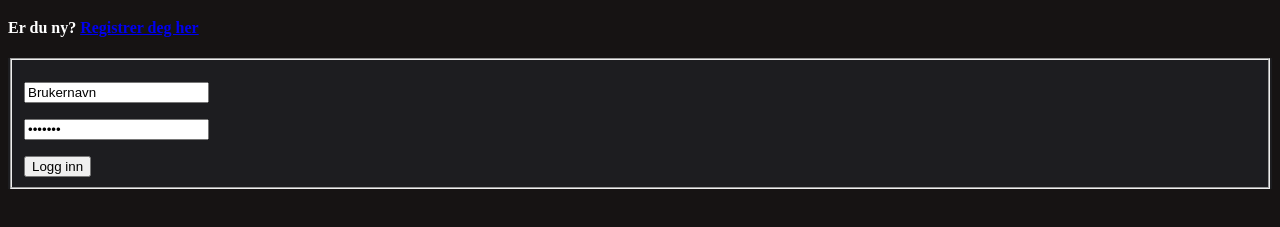
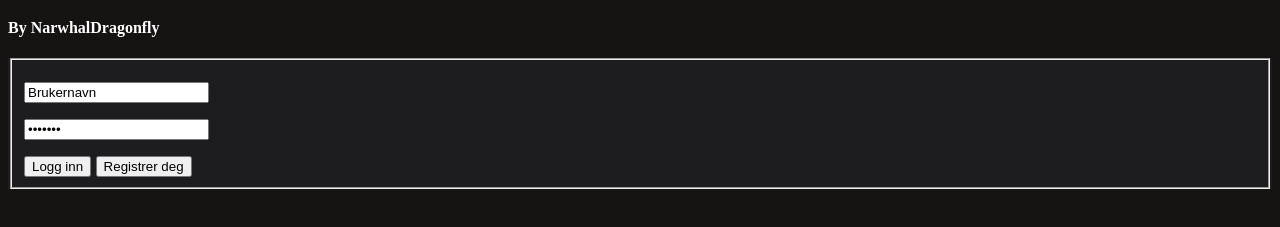
Before and after one commit to Meepception/A-List, a plain HTML site: page indeks/LoggInn.html in a window 1280 px wide. Shown: the part 61-288 px from the top of the page. Drawn offline with Linux system fonts and the light colour scheme.

Commit message:
Update LoggInn.html

```diff
--- a/indeks/LoggInn.html
+++ b/indeks/LoggInn.html
@@ -19,7 +19,7 @@
 
  <body>
  <h1 style="color: white; font-family: Bahnschrift;">A-LIST</h1>
-  <h4 style="color: white; font-family: Bahnschrift;">Er du ny? <a href="#">Registrer deg her</h4>
+ <h4 style="color: white; font-family: Bahnschrift;">By NarwhalDragonfly</h4>
  </body>
 
  <head>
@@ -30,16 +30,12 @@
 
  <div id="login">
 
- <form action="javascript:void(0);" method="get">
-
  <fieldset class="clearfix">
 
  <p><span class="arial"></span><input type="text" value="Brukernavn" onBlur="if(this.value == '') this.value = 'Brukernavn'" onFocus="if(this.value == 'Brukernavn') this.value = ''" required></p>
  <p><span class="arial"></span><input type="password"  value="Passord" onBlur="if(this.value == '') this.value = 'Passord'" onFocus="if(this.value == 'Passord') this.value = ''" required></p>
- <button onclick="window.location.href='Bruker.html'">Logg inn</button>
+ <button onclick="window.location.href='Bruker.html'">Logg inn</button> <button onclick="window.location.href='RegistrerDeg.html'">Registrer deg</button>
 
  </fieldset>
 
- </form>
- </body>
  </html>
```
Lines whose indentation alone changed are shown as unchanged.
